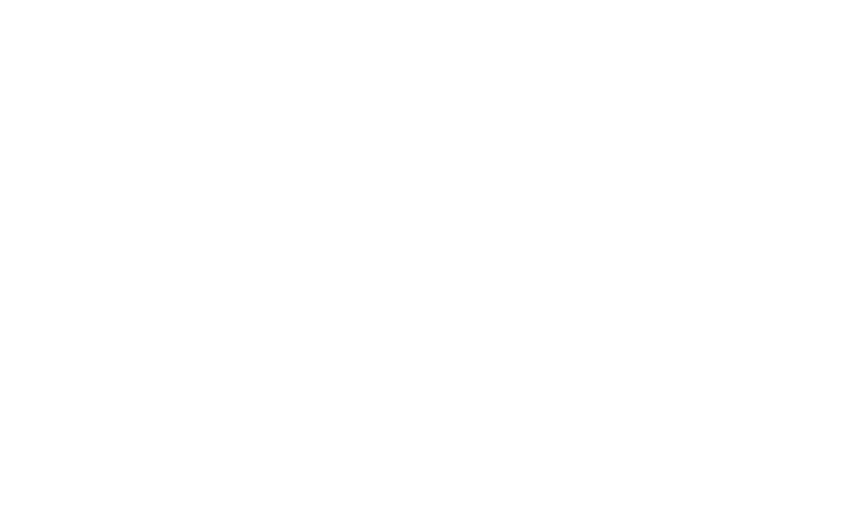
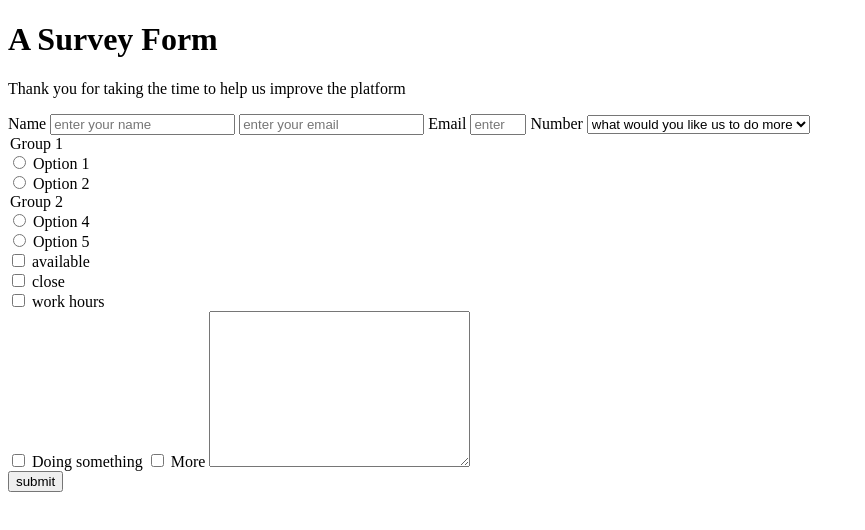
Before and after one commit to Power70/Survey-form-microverse, a plain HTML site: page index.html in a window 1280 px wide. Shown: the whole page, without its empty margins (0-865 px from the left). Drawn offline with Linux system fonts and the light colour scheme.

Commit message:
html work done

```diff
--- a/index.html
+++ b/index.html
@@ -4,9 +4,76 @@
     <meta charset="UTF-8">
     <meta http-equiv="X-UA-Compatible" content="IE=edge">
     <meta name="viewport" content="width=device-width, initial-scale=1.0">
-    <title>Survey-Form</title>
+
+    <link rel="stylesheet" href="styles.css">
+    <title>survey-form</title>
 </head>
 <body>
+    <div class="container">
+        <header id="title" class="text-center">
+            <h1 id="title">A Survey Form</h1>
 
+    <p id="description">Thank you for taking the time to help us improve the platform </p>
+    <form id="survey-form">
+        <label id="name-label">Name</label>
+        <input name="username" required id="name" type="text" placeholder="enter your name">
+         <input id="email" type="email" placeholder="enter your email" required>
+        <label id="email-label">Email</label>
+                <input id="number" max="10" min="8" type="number" placeholder="enter your number">
+        <label id="number-label">Number</label>
+
+
+
+        <select id="dropdown">
+            <option value="first">
+                what would you like us  to do more
+            </option>
+            <option value="second">age</option>
+        </select>
+
+    <legend>Group 1</legend>
+    <label>
+      <input type="radio" name="group1" value="option1" >
+      Option 1
+    </label>
+    <br>
+    <label>
+      <input type="radio" name="group1" value="option2">
+      Option 2
+    </label>
+    <legend>Group 2</legend>
+    <label>
+      <input type="radio" name="group2" value="option4" >
+      Option 4
+    </label>
+    <br>
+    <label>
+      <input type="radio" name="group2" value="option5">
+      Option 5
+    </label>
+    <br>
+        <input value="1" type="checkbox">
+        available
+        <br>
+        <input value="2" type="checkbox">
+        close
+        <br>
+        <input value="3" type="checkbox">
+        work hours
+        <br>
+        <input value="4" type="checkbox">
+        Doing something
+
+        <input value="5" type="checkbox">
+        More
+
+        <textarea name="textarea" id="text" cols="30" rows="10"></textarea>
+
+        <div id="button">    <BUtton id="submit" type="submit">submit</BUtton></div>
+
+
+    </form>
+        </header>
+    </div>
 </body>
 </html>
```
